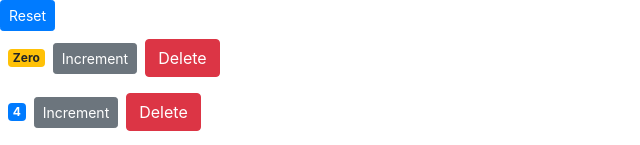
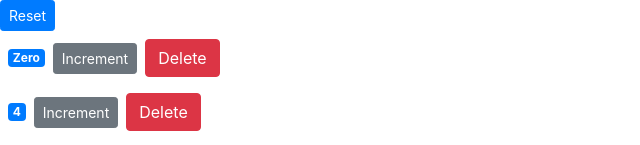
Before and after one commit to kkroeger93/counter-app, a React (Create React App) app: page / in a window 1280 px wide. Shown: the top 145 px of the page, without its empty margins (0-640 px from the left). Built offline with nearby package versions, Linux system fonts and the light colour scheme.

Commit message:
Example of bad practise: Directly modifing the state. Dont do this!!

```diff
--- a/src/components/Counter.js
+++ b/src/components/Counter.js
@@ -1,22 +1,6 @@
 import React, { Component } from 'react';
 
 class Counter extends Component {
-    state = {
-        count: this.props.counter.value,
-    };
-
-    /*constructor() {
-        super();
-        // Method one, for making "this" accessible
-        //this.handleIncrement = this.handleIncrement.bind(this);
-    }*/
-
-    // Methode two, for making "this" accessible:
-    // By chaninging the Class Methode into a arrow function method.
-    handleIncrement = () => {
-        this.setState({ count: this.state.count + 1 });
-    };
-
     render() {
         return (
             <div>
@@ -24,7 +8,11 @@ class Counter extends Component {
                     {this.formatCount()}
                 </span>
                 <button
-                    onClick={this.handleIncrement}
+                    onClick={() =>
+                        //NOTE pass whole counter instead of only the id, bacause this makes it easier to
+                        //modify the state in the parent component.
+                        this.props.onIncrement(this.props.counter)
+                    }
                     // NOTE Rules for "this":
                     // Inside "obj.method" this => refferce to => current object
                     // Inside a function() this => refferce to => window, gloabl object
@@ -47,13 +35,13 @@ class Counter extends Component {
 
     getBadgeClasses() {
         let classes = 'badge m-2 badge-';
-        classes += this.state.count === 0 ? 'warning' : 'primary';
+        classes += this.props.counter === 0 ? 'warning' : 'primary';
         return classes;
     }
 
     formatCount() {
-        const { count } = this.state;
-        return count === 0 ? 'Zero' : count;
+        const { value } = this.props.counter;
+        return value === 0 ? 'Zero' : value;
     }
 }
 
--- a/src/components/Counters.js
+++ b/src/components/Counters.js
@@ -11,12 +11,12 @@ class Counters extends Component {
         ],
     };
 
-    handleReset = () => {
-        const counters = this.state.counters.map((c) => {
-            c.value = 0;
-            return c;
-        });
-        this.setState({ counters });
+    handleIncrement = (counter) => {
+        //clone array of existing counters (!!!clones by refference!!!)
+        const counters = [...this.state.counters];
+        //NOTE BIG NO-NO in React, never change the State directly, instead use setState Method!!
+        counters[0].value++;
+        console.log(this.state.counters[0]);
     };
 
     handleDelete = (counterId) => {
@@ -40,6 +40,7 @@ class Counters extends Component {
                         key={counter.id}
                         counter={counter}
                         onDelete={this.handleDelete}
+                        onIncrement={this.handleIncrement}
                     />
                 ))}
             </div>
```
